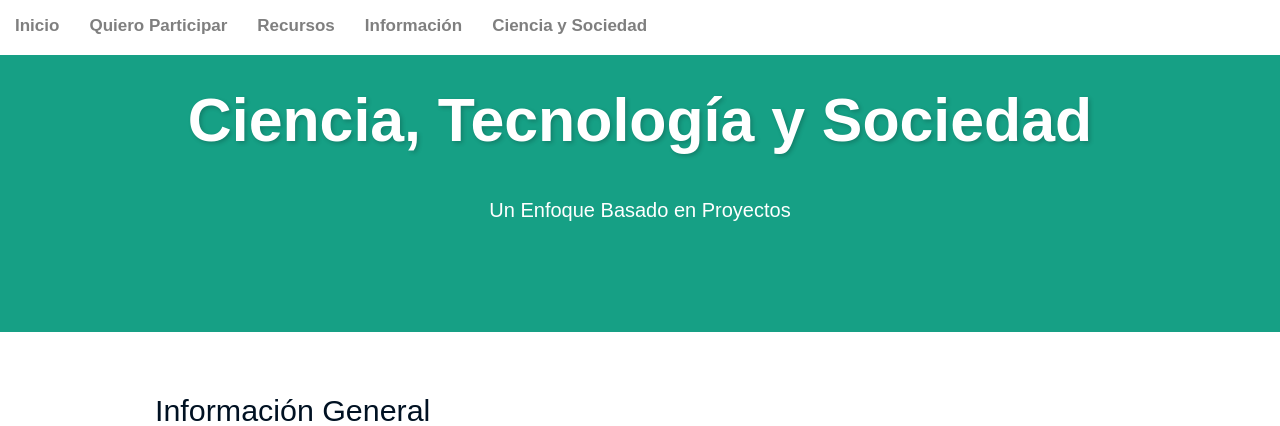
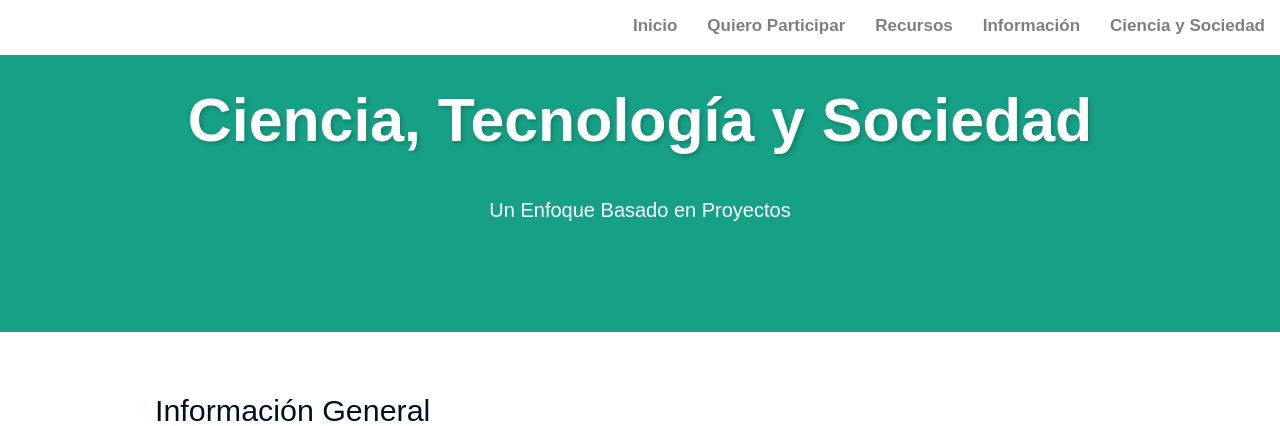
Before and after one commit to MathUPTC/MathApp, a Flask app: page / in a window 1280 px wide. Shown: the top 426 px of the page. Run offline with Flask 3, Linux system fonts and the light colour scheme; some libraries are stand-ins or nearby versions.

Commit message:
barra de navegacion

```diff
--- a/app/templates/base.html
+++ b/app/templates/base.html
@@ -26,7 +26,7 @@
 
     <!-- Enlaces de la barra de navegación -->
     <div class="collapse navbar-collapse" id="navbarNav">
-      <ul class="navbar-nav">
+        <ul class="navbar-nav ml-auto"> <!-- ml-auto agrega margen a la izquierda, empujando los elementos hacia la derecha -->
           <li class="nav-item">
             <a class="nav-link" href="{{ url_for('home') }}">Inicio</a>
           </li>
```
Lines whose indentation alone changed are shown as unchanged.
